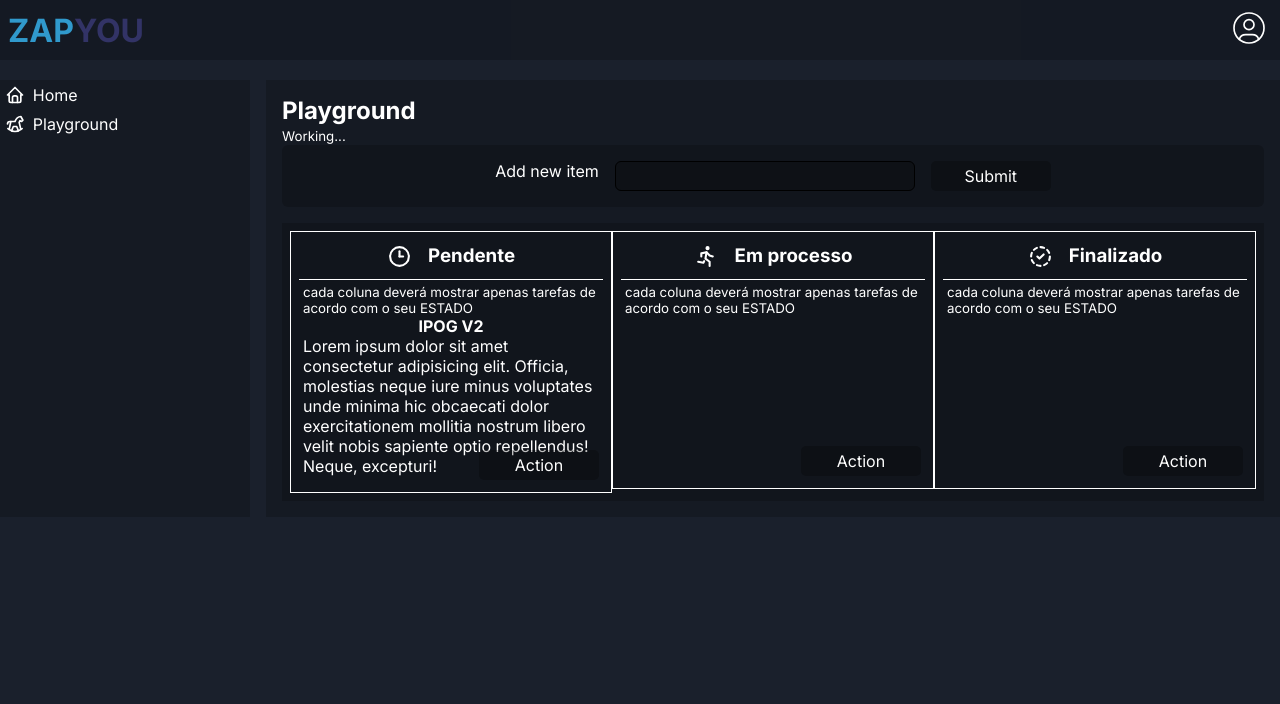
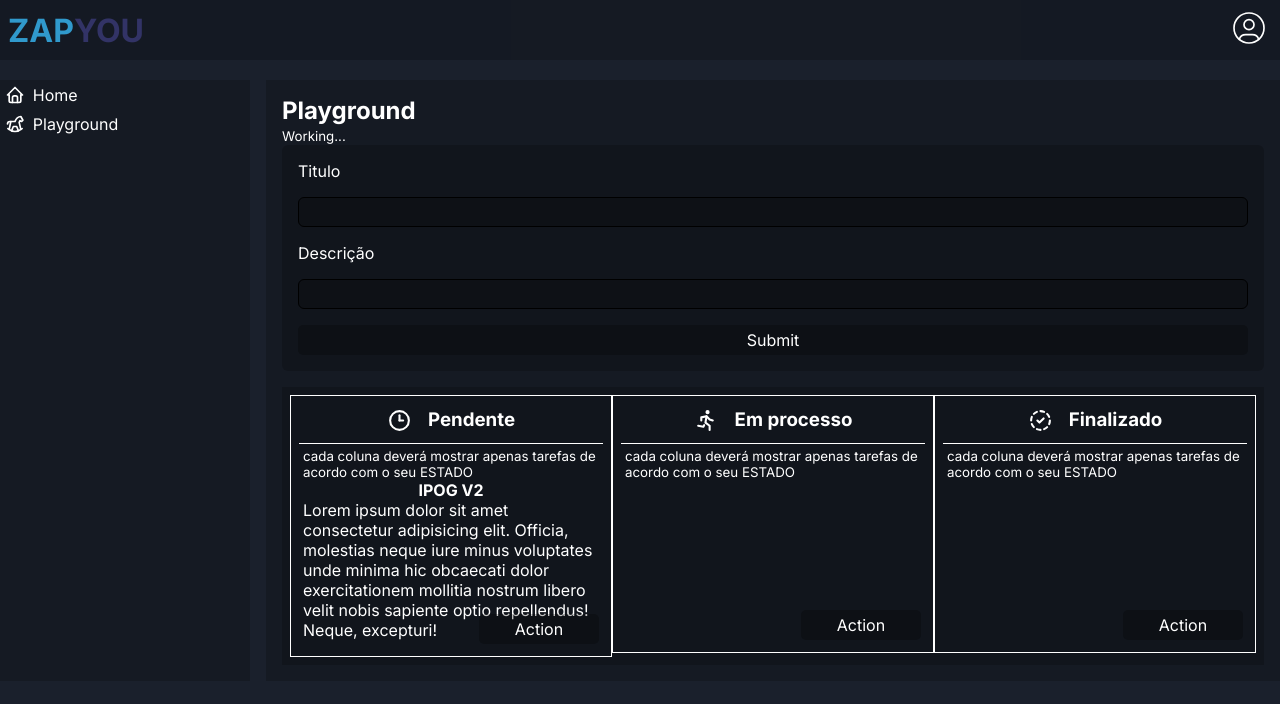
Before and after one commit to camposEduardo48/first-next-app, a Next.js app: page /playground in a window 1280 px wide. Shown: the top 704 px of the page. Built offline with nearby package versions, Linux system fonts and the light colour scheme.

Commit message:
fix: connection

```diff
--- a/src/app/componnents/form/style.ts
+++ b/src/app/componnents/form/style.ts
@@ -2,6 +2,7 @@ import {styled} from '@/stitches.config'
 
 export const MyForm = styled('form', {
   display: 'flex',
+  flexDirection: 'column',
   background: 'rgba(0,0,0, 0.2)',
   justifyContent: 'center',
   padding: '1rem',
--- a/src/app/playground/page.tsx
+++ b/src/app/playground/page.tsx
@@ -32,8 +32,10 @@ const Playground = () => {
       <section>
         <small>Working...</small>
         <Form>
-          <label htmlFor="text">Add new item</label>
+          <label htmlFor="text">Titulo</label>
           <input type="text" onChange={handleTextItem} value={sendItem} />
+          <label>Descrição</label>
+          <input type="text" />
           <Button onClick={() => alert('ERRO!')}>Submit</Button>
         </Form>
         <SectionContainerList>
```
